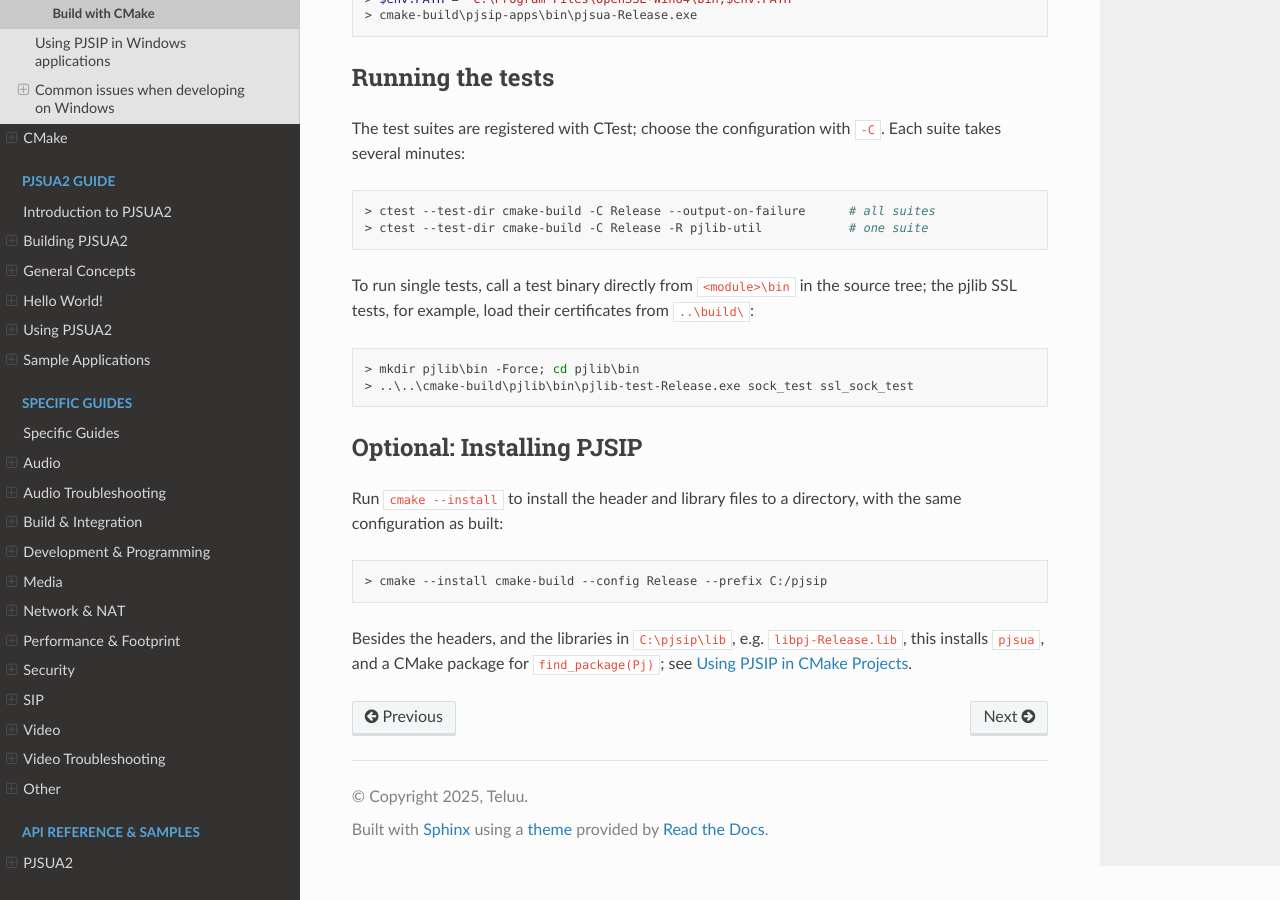
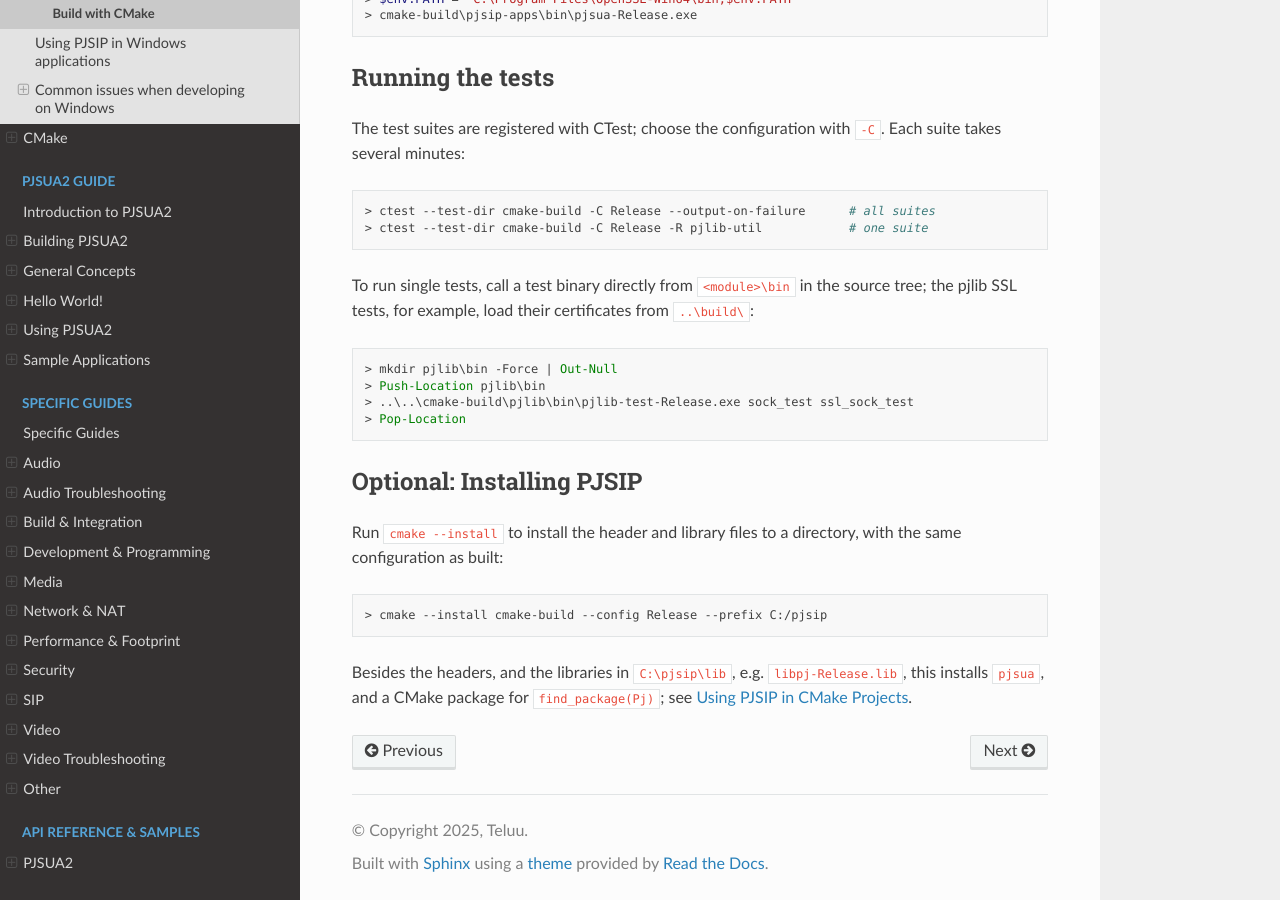
Before and after one commit to pjsip/pjproject_docs, a Sphinx documentation site: the page built from docs/source/get-started/windows/build_cmake.rst, in a window 1280 px wide and 900 px high, scrolled down 7767 px. Built offline with Sphinx 7.4.7 and the Read the Docs theme 3.1.0, drawn with Linux system fonts in a browser that asks for light colours; the version number could not be read and is left out.

Commit message:
Windows CMake: return to the source tree after a single test (Copilot review)
The example left PowerShell in pjlib\bin, so the install command that
follows would look for pjlib\bin\cmake-build. Use Push-Location and
Pop-Location.

Co-Authored-By: Claude Opus 5.5 <noreply@anthropic.com>

```diff
--- a/docs/source/get-started/windows/build_cmake.rst
+++ b/docs/source/get-started/windows/build_cmake.rst
@@ -395,8 +395,10 @@ pjlib SSL tests, for example, load their certificates from ``..\build\``:
 
 .. code-block:: powershell
 
-   > mkdir pjlib\bin -Force; cd pjlib\bin
+   > mkdir pjlib\bin -Force | Out-Null
+   > Push-Location pjlib\bin
    > ..\..\cmake-build\pjlib\bin\pjlib-test-Release.exe sock_test ssl_sock_test
+   > Pop-Location
 
 
 Optional: Installing PJSIP
```
